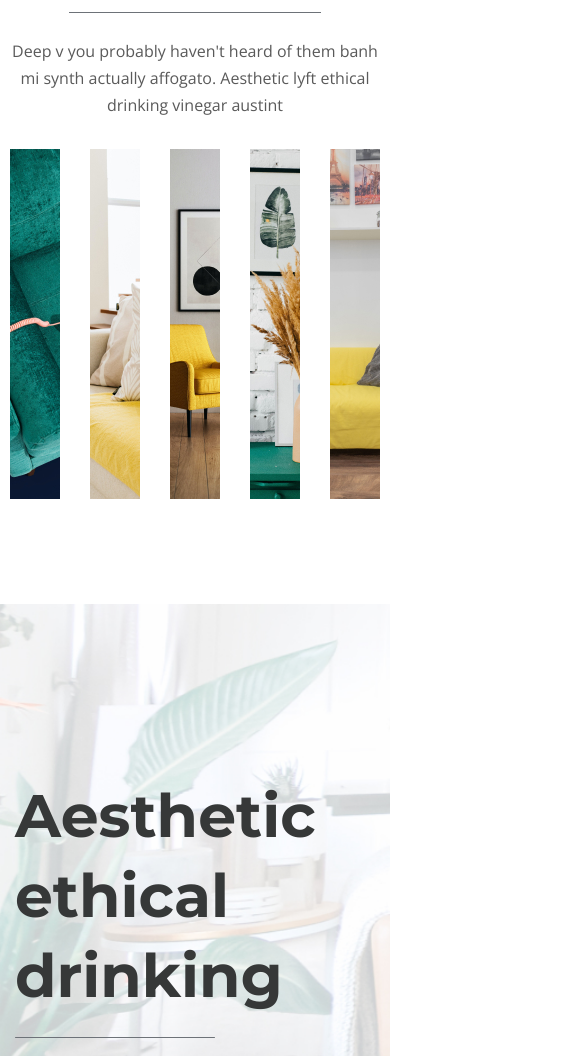
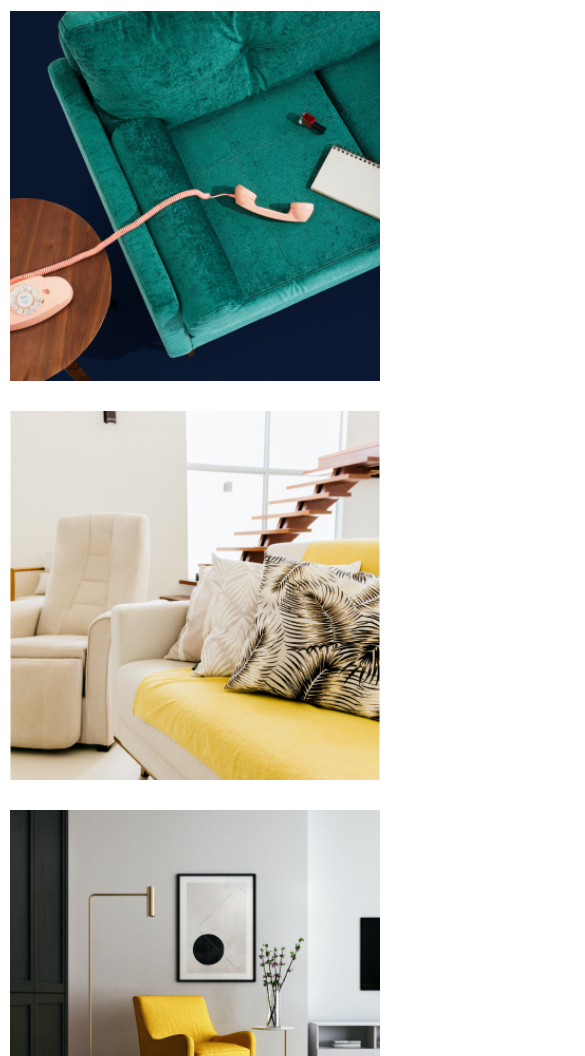
Before and after one commit to User-960/Project-desire, a website: page app/index.html in a window 390 px wide. Shown: the part 617-1673 px from the top of the page, 585 px wide, since content can reach past the window. Drawn offline with nearby package versions, Linux system fonts and the light colour scheme.

Commit message:
Issue 08.06.01 - Add adaptive for elements collection and decor in index.html

```diff
--- a/app/scss/_media.scss
+++ b/app/scss/_media.scss
@@ -1,3 +1,12 @@
+@media (max-width: 1366px) {
+  .collection {
+    grid-template-columns: repeat(3, 1fr);
+  }
+  .collection__image {
+    width: 100%;
+  }
+}
+
 @media (max-width: 1200px) {
   .top__slider-title {
     font-size: 62px;
@@ -24,6 +33,9 @@
   }
   .top__slider-img {
     height: 540px;
+  }
+  .collection {
+    grid-template-columns: repeat(2, 1fr);
   }
 }
 
@@ -56,6 +68,9 @@
   .footer__social {
     margin-left: auto;
     margin-right: auto;
+  }
+  .decor {
+    padding: 70px 0 55px;
   }
 }
 
@@ -121,6 +136,17 @@
   display: block;
   padding: 15px 0;
  }
+ .new-collection__title {
+   font-size: 28px;
+   line-height: 36px;
+ }
+ .collection {
+   grid-template-columns: repeat(1, 1fr);
+ }
+ %title-font {
+   font-size: 28px;
+   line-height: 36px;
+ }
 }
 
 @media (max-width: 375px) {
--- a/app/scss/style.scss
+++ b/app/scss/style.scss
@@ -406,7 +406,7 @@
   background-image: url(../images/decor-bg.jpg);
   background-size: cover;
   background-repeat: no-repeat;
-  min-height: 600px;
+  max-height: 600px;
   &__title {
     max-width: 530px;
     color: $title;
```
Also changed, not shown: app/css/style.min.css.
